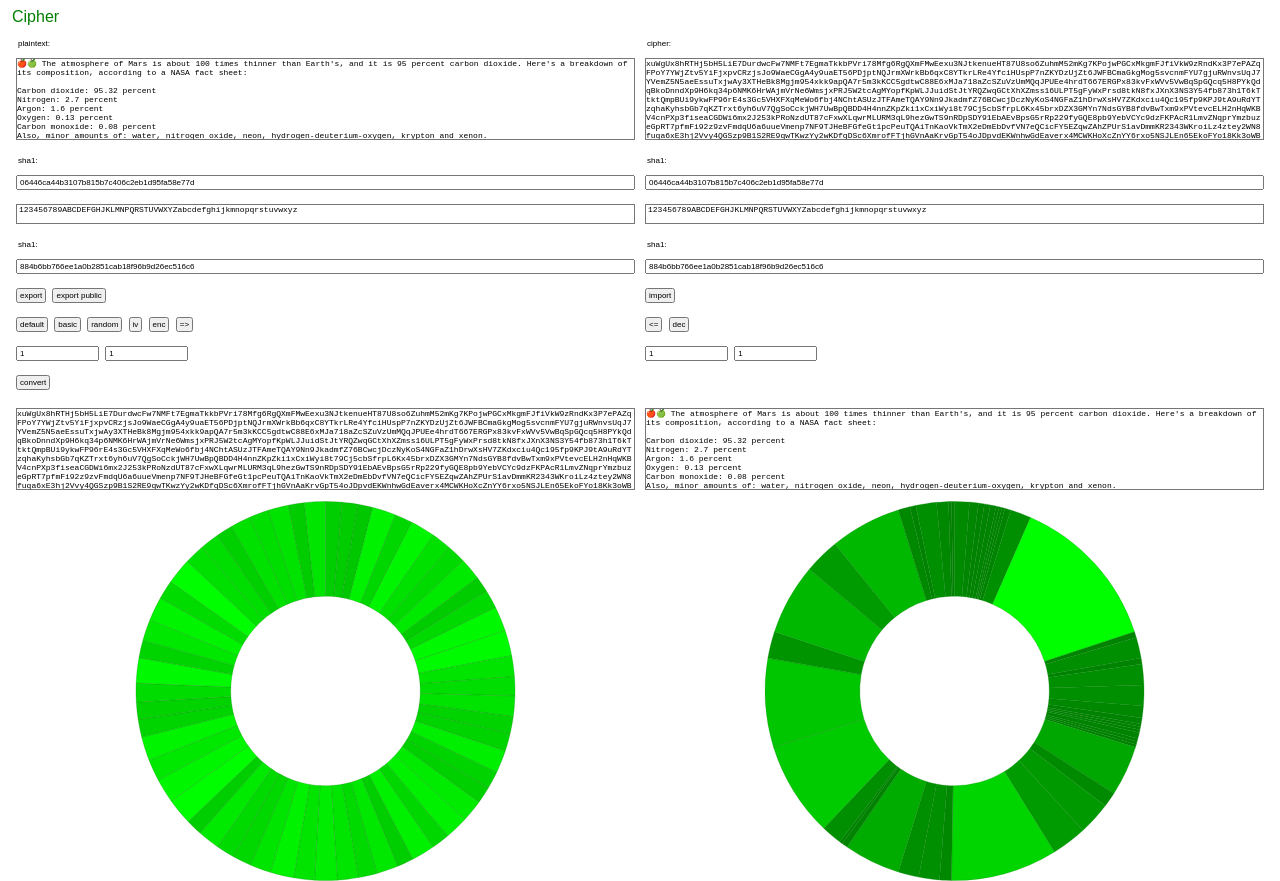
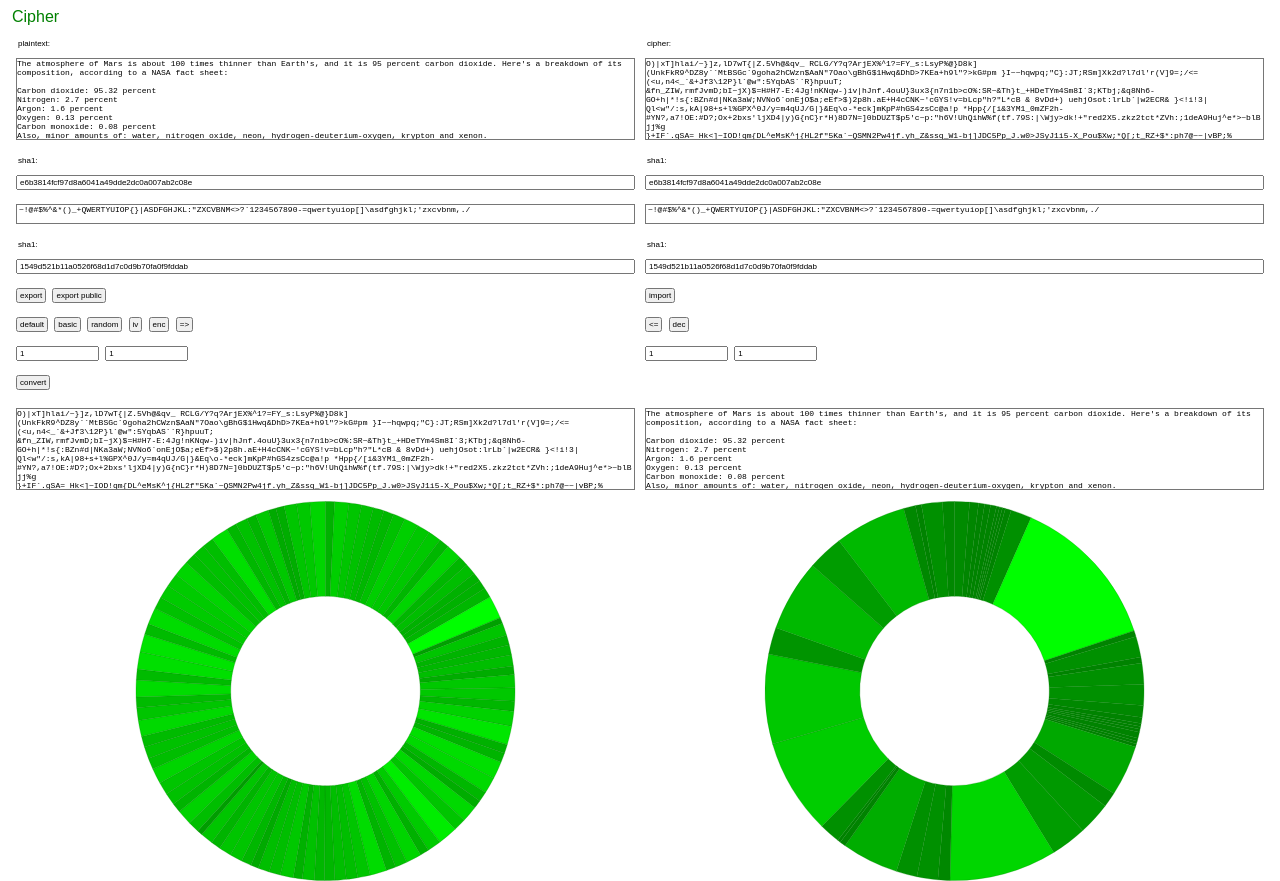
Before and after one commit to default-writer/cipher, a website built with Vite: page index.html in a window 1280 px wide. Shown: the top 881 px of the page. Built offline with nearby package versions, Linux system fonts and the light colour scheme.

Commit message:
turn off unicode support (encrypt/decrypt)

```diff
--- a/index.html
+++ b/index.html
@@ -1,31 +1,19 @@
 <!DOCTYPE html>
 <html>
+
 <head>
   <title>Sandbox</title>
   <meta charset="UTF-8" />
-    <link
-      rel="stylesheet"
-      type="text/css"
-      href="css/styles.css"
-      media="screen"
-    />
+  <link rel="stylesheet" type="text/css" href="css/styles.css" media="screen" />
 </head>
+
 <body>
   <h1>Cipher</h1>
   <table>
     <tr>
       <td>
         <label>plaintext:</label>
-          <textarea id="plaintext1">
-🍎🍏 The atmosphere of Mars is about 100 times thinner than Earth's, and it is 95 percent carbon dioxide. Here's a breakdown of its composition, according to a NASA fact sheet:
-
-Carbon dioxide: 95.32 percent
-Nitrogen: 2.7 percent
-Argon: 1.6 percent
-Oxygen: 0.13 percent
-Carbon monoxide: 0.08 percent
-Also, minor amounts of: water, nitrogen oxide, neon, hydrogen-deuterium-oxygen, krypton and xenon.        </textarea
-          >
+        <textarea id="plaintext1"></textarea>
       </td>
       <td>
         <label>cipher:</label>
@@ -88,27 +76,11 @@ Also, minor amounts of: water, nitrogen oxide, neon, hydrogen-deuterium-oxygen,
     </tr>
     <tr>
       <td>
-          <input
-            type="number"
-            id="shift1"
-            name="shift"
-            value="1"
-            min="0"
-            max="2147483647"
-            step="1"
-          />
+        <input type="number" id="shift1" name="shift" value="1" min="0" max="2147483647" step="1" />
         <input type="number" id="IV1" min="0" max="2147483647" step="1" />
       </td>
       <td>
-          <input
-            type="number"
-            id="shift2"
-            name="shift"
-            value="1"
-            min="0"
-            max="2147483647"
-            step="1"
-          />
+        <input type="number" id="shift2" name="shift" value="1" min="0" max="2147483647" step="1" />
         <input type="number" id="IV2" min="0" max="2147483647" step="1" />
       </td>
     </tr>
@@ -158,4 +130,5 @@ Also, minor amounts of: water, nitrogen oxide, neon, hydrogen-deuterium-oxygen,
   <div id="root"></div>
   <script type="module" src="/index.js"></script>
 </body>
+
 </html>
--- a/jest.config.js
+++ b/jest.config.js
@@ -1,5 +1,6 @@
 export default {
   testEnvironment: 'jest-environment-jsdom',
   transform: {},
-  moduleFileExtensions: ['js', 'json']
+  moduleFileExtensions: ['js', 'json'],
+  setupFiles: ['<rootDir>/jest.setup.js']
 };
--- /dev/null
+++ b/jest.setup.js
@@ -0,0 +1,4 @@
+import { TextEncoder, TextDecoder } from "node:util";
+
+global.TextEncoder = TextEncoder;
+global.TextDecoder = TextDecoder;
--- a/js/alphabet.js
+++ b/js/alphabet.js
@@ -1,7 +1,3 @@
-export const default_alphabet = [
-  ..."123456789ABCDEFGHJKLMNPQRSTUVWXYZabcdefghijkmnopqrstuvwxyz"
-];
-
 function sort(array) {
   return array.sort(function (a, b) {
     var firstLetter = a[0],
--- a/js/cipher.js
+++ b/js/cipher.js
@@ -1,9 +1,6 @@
 import { hex_sha1, hex2binb } from "./sha1";
 import { prng } from "./prng";
-import { default_alphabet } from "./alphabet";
-import { default_plaintext, seed, min, max } from "./common";
-
-function size() { return alphabet.length; }
+import { default_alphabet, seed, min, max } from "./common";
 
 function shuffle(array, seed, rng) {
   rng = new prng(seed);
@@ -15,12 +12,11 @@ function shuffle(array, seed, rng) {
 
 function cipher_function(cipher) {
   return function (random, shift, alpha, array, sha_alphabet, sha_plaintext) {
-    alphabet = alpha;
-    shuffle_binb(alphabet, sha_alphabet);
-    shuffle_binb(alphabet, sha_plaintext);
+    shuffle_binb(alpha, sha_alphabet);
+    shuffle_binb(alpha, sha_plaintext);
     rnd = new prng(random);
     for (let i = 0; i < shift; i++) {
-      array = array.map(cipher);
+      array = array.map(item => cipher(item, alpha));
     }
     return array;
   };
@@ -33,44 +29,39 @@ function shuffle_binb(alphabet, str) {
   }
 }
 
-function next_position(char) {
-  const j = random();
+function next_position(char, alphabet) {
+  const j = Math.floor(rnd.next(min, max));;
   const position = alphabet.indexOf(char);
-  return (position + 1 + j) % size();
+  return (position + 1 + j) % alphabet.length;
 }
 
-function previous_position(char) {
-  const j = random();
+function previous_position(char, alphabet) {
+  const j = Math.floor(rnd.next(min, max));;
   const position = alphabet.indexOf(char);
-  return size() - 1 - ((size() - position + j) % size());
+  return alphabet.length - 1 - ((alphabet.length - position + j) % alphabet.length);
 }
 
-function shift_encrypt(char) {
-  //if (char === undefined || !alphabet.includes(char))
-  //  throw Error("invalid symbol '" + char + "'");
+function shift_encrypt(char, alphabet) {
+  if (char === undefined || !alphabet.includes(char))
+    throw new Error("invalid symbol '" + char + "'");
   const position = alphabet.indexOf(char);
-  let newPosition = next_position(char);
-  while (newPosition === position) newPosition = next_position(char);
+  let newPosition = next_position(char, alphabet);
+  while (newPosition === position) newPosition = next_position(char, alphabet);
   return alphabet[newPosition];
 }
 
-function shift_decrypt(char) {
-  //if (char === undefined || !alphabet.includes(char))
-  //  throw Error("invalid char '" + char + "'");
+function shift_decrypt(char, alphabet) {
+  if (char === undefined || !alphabet.includes(char))
+    throw new Error("invalid char '" + char + "'");
   const position = alphabet.indexOf(char);
-  let newPosition = previous_position(char);
-  while (newPosition === position) newPosition = previous_position(char);
+  let newPosition = previous_position(char, alphabet);
+  while (newPosition === position) newPosition = previous_position(char, alphabet);
   return alphabet[newPosition];
 }
 
 export var rnd = new prng(seed);
-export var alphabet = [...default_alphabet];
-export var plaintext = [...default_plaintext];
-export function set_alphabet(text) { alphabet = [...text]; }
-export function set_plaintext(text) { plaintext = [...text]; }
-export function random() { return Math.floor(rnd.next(min, max)); }
+export function random_value() { return Math.floor(rnd.next(min, max)) }
+export function random_alphabet(alphabet) { if (!!!alphabet) { alphabet = [...default_alphabet]; } return shuffle(alphabet, Math.floor(rnd.next(min, max))); }
 export function sha1(array) { return hex_sha1(String(array)); }
-export function decrypt_cipher(...chars) { return cipher_function(shift_decrypt)(...chars); }
-export function encrypt_cipher(...chars) { return cipher_function(shift_encrypt)(...chars); }
-export function random_key() { shuffle(alphabet, random()); }
-export function default_key() { alphabet = [...default_alphabet]; plaintext = [...default_plaintext]; }
+export function decrypt_cipher(...args) { return cipher_function(shift_decrypt)(...args); }
+export function encrypt_cipher(...args) { return cipher_function(shift_encrypt)(...args); }
--- a/js/codec.js
+++ b/js/codec.js
@@ -1,6 +1,4 @@
 import { sha1, encrypt_cipher, decrypt_cipher } from "./cipher";
-import { default_alphabet } from "./alphabet";
-import { encode, decode } from "./utils";
 
 function encrypt_plain_(input, iv, shift, alphabet, sha) {
   const result = [...encrypt_cipher(
@@ -68,7 +66,7 @@ function encrypt_(input, iv, shift, alphabet, sha) {
     sha,
     sha1([String(...iv)])
   )];
-  return [...str1, ...str2, ...str3, ...str4, ...str5].join("");
+  return [...str1, ...str2, ...str3, ...str4, ...str5];
 }
 
 function decrypt_(input, iv, shift, alphabet, sha) {
--- a/js/common.js
+++ b/js/common.js
@@ -1,4 +1,4 @@
-const default_plaintext = `🍎🍏 The atmosphere of Mars is about 100 times thinner than Earth's, and it is 95 percent carbon dioxide. Here's a breakdown of its composition, according to a NASA fact sheet:
+const default_plaintext = `The atmosphere of Mars is about 100 times thinner than Earth's, and it is 95 percent carbon dioxide. Here's a breakdown of its composition, according to a NASA fact sheet:
 
 Carbon dioxide: 95.32 percent
 Nitrogen: 2.7 percent
@@ -11,4 +11,13 @@ const seed = 1238473661;
 const max = 2147483647;
 const min = 0;
 
-export { seed, min, max, default_plaintext };
+// const default_alphabet = [
+//   ..."123456789ABCDEFGHJKLMNPQRSTUVWXYZabcdefghijkmnopqrstuvwxyz"
+// ];
+
+const default_alphabet = [
+  ..."~!@#$%^&*()_+QWERTYUIOP{}|ASDFGHJKL:\"ZXCVBNM<>?`1234567890-=qwertyuiop[]\\asdfghjkl;'zxcvbnm,./ ",
+  "\n"
+];
+
+export { seed, min, max, default_plaintext, default_alphabet };
--- a/js/ui.js
+++ b/js/ui.js
@@ -1,19 +1,13 @@
 import { Chart } from "chart.js/auto";
 import { encode, decode } from "../js/utils";
+import { default_alphabet, default_plaintext } from "../js/common";
+import { random_alphabet, random_value } from "../js/cipher";
 
 import {
-  sha1,
-  random,
-  alphabet,
-  plaintext,
-  set_plaintext,
-  random_key,
-  default_key,
-  set_alphabet,
+  sha1
 } from "./cipher";
 import { chipher } from "./codec";
 import { click, saveAs } from "./io";
-import { default_alphabet } from "./alphabet";
 import { update_chart } from "./charts";
 
 const ux = {
@@ -185,7 +179,8 @@ const ux = {
         try {
           const safeCipherText = [...candidateText];
           const alphabetArray = this.alphabet1.value ? [...this.alphabet1.value] : [];
-          const decryptedResult = decode(chipher.decrypt(safeCipherText, this.IV1.value, parseInt(this.shift1.value, 10) || 0, alphabetArray, this.sha_1.value), alphabetArray);
+          //const decryptedResult = decode(chipher.decrypt(safeCipherText, this.IV1.value, parseInt(this.shift1.value, 10) || 0, alphabetArray, this.sha_1.value), alphabetArray);
+          const decryptedResult = chipher.decrypt(safeCipherText, this.IV1.value, parseInt(this.shift1.value, 10) || 0, alphabetArray, this.sha_1.value);
           const decryptedString = decryptedResult;
           return decryptedString === originalPlaintext;
         } catch (e) {
@@ -253,39 +248,42 @@ const ux = {
     });
     alphabet1.addEventListener("input", (event) => {
       event.preventDefault();
-      this.sha_1.value = sha1(alphabet);
+      this.sha_1.value = sha1([...alphabet1.value]);
       encrypt();
     });
     plaintext1.addEventListener("input", (event) => {
       event.preventDefault();
-      set_plaintext(plaintext1.value);
-      this.sha_plaintext1.value = sha1(plaintext);
+      this.sha_plaintext1.value = sha1(default_plaintext);
       encrypt();
     });
     randomize.addEventListener("click", (event) => {
       event.preventDefault();
-      this.IV1.value = random();
+      this.IV1.value = random_value();
       encrypt();
     });
     alphabet_default.addEventListener("click", (event) => {
       event.preventDefault();
-      setup_();
+      var plaintext = default_plaintext;
+      var alphabet = default_alphabet;
+      this.alphabet1.value = alphabet.join("");
+      this.sha_1.value = sha1(alphabet);
+      this.plaintext1.value = plaintext;
+      this.sha_plaintext1.value = sha1(plaintext);
+      encrypt();
     });
     alphabet_basic.addEventListener("click", (event) => {
       event.preventDefault();
-      set_alphabet(
-        "QWERTYUIOPASDFGHJKLZXCVBNMqwertyuiopasdfghjklzxcvbnm1234567890 .\n"
-      );
-      set_plaintext("This is a text.");
-      this.alphabet1.value = alphabet.join("");
+      var plaintext = "This is a text.";
+      var alphabet = "QWERTYUIOPASDFGHJKLZXCVBNMqwertyuiopasdfghjklzxcvbnm1234567890 .\n";
+      this.alphabet1.value = alphabet;
       this.sha_1.value = sha1(alphabet);
-      this.plaintext1.value = plaintext.join("");
+      this.plaintext1.value = plaintext;
       this.sha_plaintext1.value = sha1(plaintext);
       encrypt();
     });
     this.alphabet_random.addEventListener("click", (event) => {
       event.preventDefault();
-      random_key();
+      var alphabet = random_alphabet(this.alphabet1.value);
       this.alphabet1.value = alphabet.join("");
       this.sha_1.value = sha1(alphabet);
       encrypt();
@@ -353,16 +351,16 @@ function read(file) {
 }
 
 function init_() {
-  default_key();
-  alphabet1.value = alphabet.join("");
-  plaintext1.value = plaintext.join("");
-  sha_1.value = sha1(alphabet);
-  sha_plaintext1.value = sha1(plaintext);
+  alphabet1.value = default_alphabet.join("");
+  plaintext1.value = default_plaintext;
+  sha_1.value = sha1(default_alphabet.join(""));
+  sha_plaintext1.value = sha1(default_plaintext);
   IV1.value = 1;
   shift1.value = 1;
   IV2.value = 1;
   shift2.value = 1;
-  plaintext2.value = plaintext.value;
+  plaintext2.value = null;
+  output2.value = null;
 }
 
 function prepare1_() {
@@ -381,46 +379,31 @@ function prepare2_() {
   plaintext2.value = output1.value;
   sha_2.value = sha_1.value;
   sha_plaintext2.value = sha_plaintext1.value;
+  output2.value = null;
 }
 
 function encrypt() {
-  var result = chipher.encrypt(
-    encode(ux.plaintext1.value, ux.alphabet1.value),
-    ux.IV1.value,
-    ux.shift1.value,
-    ux.alphabet1.value,
-    ux.sha_1.value
-  );
-  ux.output1.value = result;
+  //var result = chipher.encrypt(encode(ux.plaintext1.value, ux.alphabet1.value), ux.IV1.value, ux.shift1.value, ux.alphabet1.value, ux.sha_1.value);
+  var result = chipher.encrypt(ux.plaintext1.value, ux.IV1.value, ux.shift1.value, ux.alphabet1.value, ux.sha_1.value);
+  ux.output1.value = result.join("");
   ux.update_chart1(result);
   ux.update_chart3(result);
 }
 
 function decrypt() {
-  var result = decode(chipher.decrypt(
-    ux.plaintext2.value,
-    ux.IV2.value,
-    ux.shift2.value,
-    ux.alphabet2.value,
-    ux.sha_2.value
-  ), ux.alphabet2.value);
+  //var result = decode(chipher.decrypt(ux.plaintext2.value, ux.IV2.value, ux.shift2.value, ux.alphabet2.value, ux.sha_2.value), ux.alphabet2.value);
+  var result = chipher.decrypt(ux.plaintext2.value, ux.IV2.value, ux.shift2.value, ux.alphabet2.value, ux.sha_2.value);
   ux.output2.value = result;
   ux.update_chart2(result);
   ux.update_chart4(result);
 }
 
-function setup_(isMain) {
-  if (isMain === true) {
-    init_();
-    encrypt();
-    prepare2_();
-    decrypt();
-  }
-}
-
 export function ui() {
   ux.init();
-  setup_(true);
+  init_();
+  encrypt();
+  prepare2_();
+  decrypt();
 }
 
 export { ux };
--- a/js/utils.js
+++ b/js/utils.js
@@ -1,4 +1,4 @@
-import { default_alphabet } from "./alphabet";
+import { default_alphabet } from "./common";
 
 let encoder_;
 let decoder_;
@@ -12,60 +12,71 @@ function decoder() {
     if (!decoder_) decoder_ = new TextDecoder();
     return decoder_;
 }
-
 const bin_alphabet = "01";
 
-//const std_alphabet = [...default_alphabet]
 /*
  * encoding: any unicode text -> string of alphabet characters
  */
 export function encode(plaintext, alphabet) {
-    if (!!!alphabet) {
+    if (!alphabet) {
         alphabet = [...default_alphabet];
     }
-    const base = alphabet.length;
-    const chunkLen = Math.ceil(Math.log(256) / Math.log(base));
-    const bytes = encoder().encode(plaintext);
-    let result = [];
+
+    const bytes = new TextEncoder("utf-8").encode(plaintext);
+
+    let hex = "";
     for (let i = 0; i < bytes.length; i++) {
-        let value = bytes[i];
-        let chunk = [];
-        for (let j = 0; j < chunkLen; j++) {
-            const remainder = value % base;
-            chunk = [...alphabet[remainder], ...chunk];
-            value = Math.floor(value / base);
+        hex += bytes[i].toString(16).padStart(2, '0');
+    }
+
+    if (!hex) return "";
+
+    let bigIntValue = BigInt("0x" + hex);
+    const base = BigInt(alphabet.length);
+    let result = "";
+
+        while (bigIntValue > 0n) {
+            const remainder = Number(bigIntValue % base);
+        result = alphabet[remainder] + result;
+            bigIntValue = bigIntValue / base;
         }
-        result = [...result, ...chunk];
+
+    for (let i = 0; i < bytes.length && bytes[i] === 0; i++) {
+        result = alphabet[0] + result;
     }
+
     return result;
 }
 
-/*
- * decoding: string of alphabet characters -> original text
- */
 export function decode(encodedText, alphabet) {
-    if (!!!alphabet) {
+    if (!alphabet) {
         alphabet = [...default_alphabet];
     }
-    const base = alphabet.length;
-    const chunkLen = Math.ceil(Math.log(256) / Math.log(base));
 
-    if (encodedText.length % chunkLen !== 0) {
-        throw new Error("invalid encoded string length");
+    const base = BigInt(alphabet.length);
+        let bigIntValue = 0n;
+
+    for (let i = 0; i < encodedText.length; i++) {
+        const char = encodedText[i];
+            const charIndex = alphabet.indexOf(char);
+            if (charIndex === -1) {
+                throw new Error(`Character ${char} not found in the alphabet!`);
+            }
+            bigIntValue = bigIntValue * base + BigInt(charIndex);
+        }
+
+        let hex = bigIntValue.toString(16);
+
+        if (hex.length % 2 !== 0) {
+            hex = '0' + hex;
+        }
+
+        const len = hex.length / 2;
+    const bytes = new Uint8Array(len);
+
+    for (let i = 0; i < len; i++) {
+        bytes[i] = parseInt(hex.substring(i * 2, i * 2 + 2), 16);
     }
 
-    const bytes = new Uint8Array(encodedText.length / chunkLen);
-    let byteIndex = 0;
-
-    for (let i = 0; i < encodedText.length; i += chunkLen) {
-        let value = 0;
-        for (let j = 0; j < chunkLen; j++) {
-            const char = encodedText[i + j];
-            const charIndex = alphabet.indexOf(char);
-            if (charIndex === -1) throw new Error(`character ${char} not found in the alphabet!`);
-            value = value * base + charIndex;
-        }
-        bytes[byteIndex++] = value;
-    }
-    return decoder().decode(bytes);
+    return new TextDecoder("utf-8").decode(bytes);
 }
```
Also changed, not shown: tests/chunk.test.js (+10 -14 lines), tests/majority.test.js (+17 -3 lines), 1 other file. Lines whose indentation alone changed are shown as unchanged.
